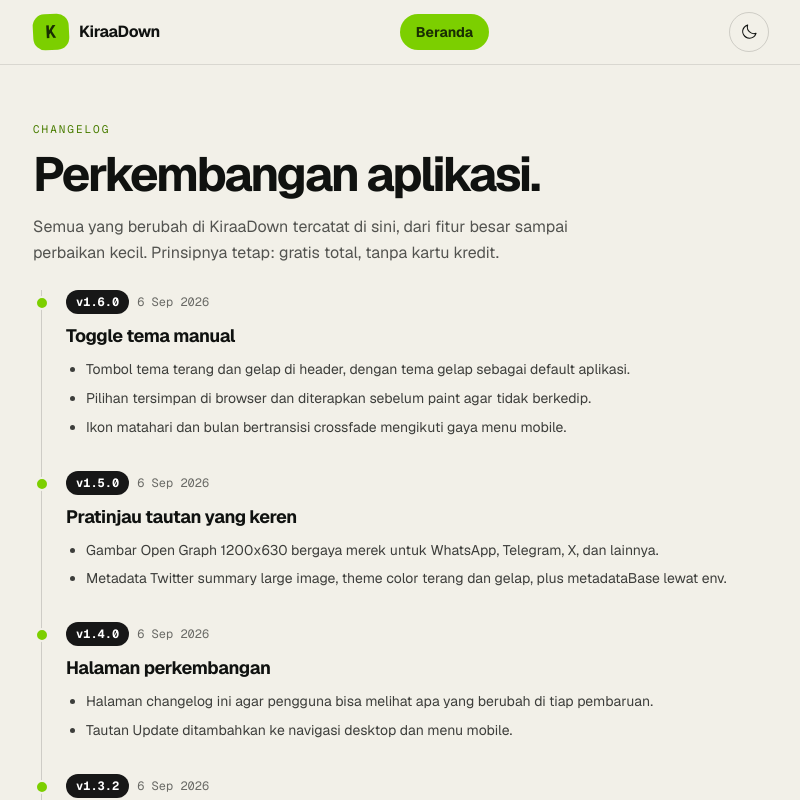
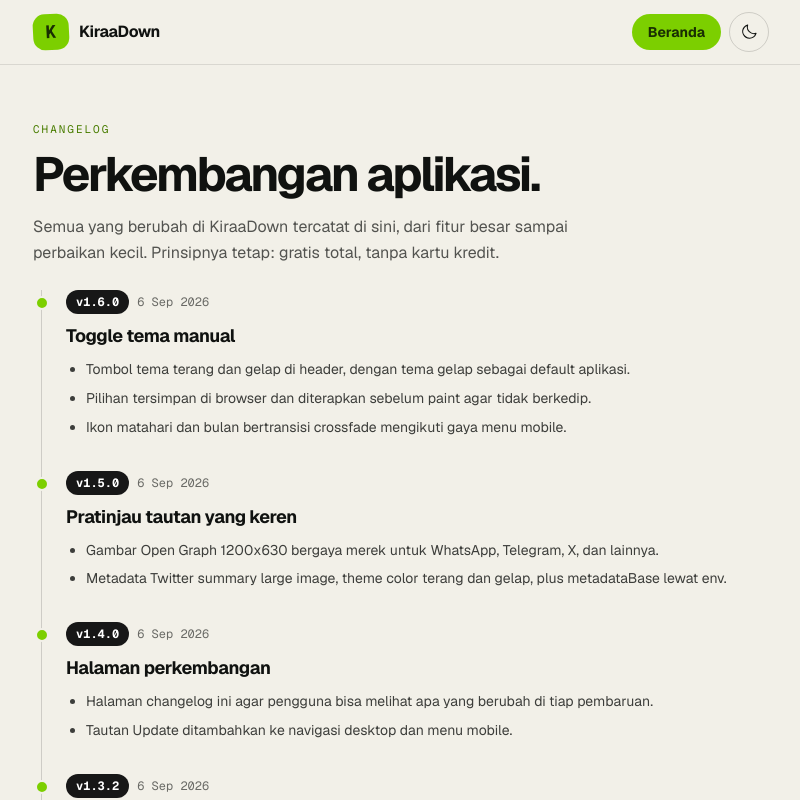
Before and after one commit to kiraadityaa/KiraaDown, a Next.js app: page /perkembangan in a window 1280 px wide. Shown: the top 800 px of the page, without its empty margins (239-1039 px from the left). Built offline with nearby package versions, Linux system fonts and the light colour scheme; no server answers.

Commit message:
fix: header /perkembangan responsif, aksi kanan dikelompokkan

```diff
--- a/app/perkembangan/page.tsx
+++ b/app/perkembangan/page.tsx
@@ -133,20 +133,24 @@
   return (
     <div className="min-h-[100dvh] flex flex-col">
       <header className="sticky top-0 z-50 backdrop-blur-md bg-[#f2f0e8]/90 dark:bg-[#0d0f0c]/90 border-b border-black/10 dark:border-white/10">
-        <div className="max-w-3xl mx-auto px-4 h-16 flex items-center justify-between gap-3">
-          <Link href="/" className="flex items-center gap-2.5" aria-label="KiraaDown ke beranda">
-            <span className="w-9 h-9 rounded-[12px] bg-lime-500 grid place-items-center font-mono font-bold text-lg text-lime-950 -rotate-3">
+        <div className="max-w-3xl mx-auto px-4 min-h-16 py-2 flex items-center justify-between gap-3">
+          <Link
+            href="/"
+            className="flex items-center gap-2.5 min-w-0"
+            aria-label="KiraaDown ke beranda"
+          >
+            <span className="w-9 h-9 rounded-[12px] bg-lime-500 grid place-items-center font-mono font-bold text-lg text-lime-950 -rotate-3 shrink-0">
               K
             </span>
-            <span className="font-bold tracking-tight">KiraaDown</span>
+            <span className="font-bold tracking-tight truncate">KiraaDown</span>
           </Link>
-          <Link
-            href="/"
-            className="btn-pill px-4 py-2 bg-lime-500 hover:bg-lime-400 text-lime-950 text-sm font-bold"
-          >
-            Beranda
-          </Link>
-          <div className="flex items-center gap-2">
+          <div className="flex items-center gap-2 shrink-0">
+            <Link
+              href="/"
+              className="btn-pill px-4 py-2 bg-lime-500 hover:bg-lime-400 text-lime-950 text-sm font-bold whitespace-nowrap"
+            >
+              Beranda
+            </Link>
             <ThemeToggle />
           </div>
         </div>
```
